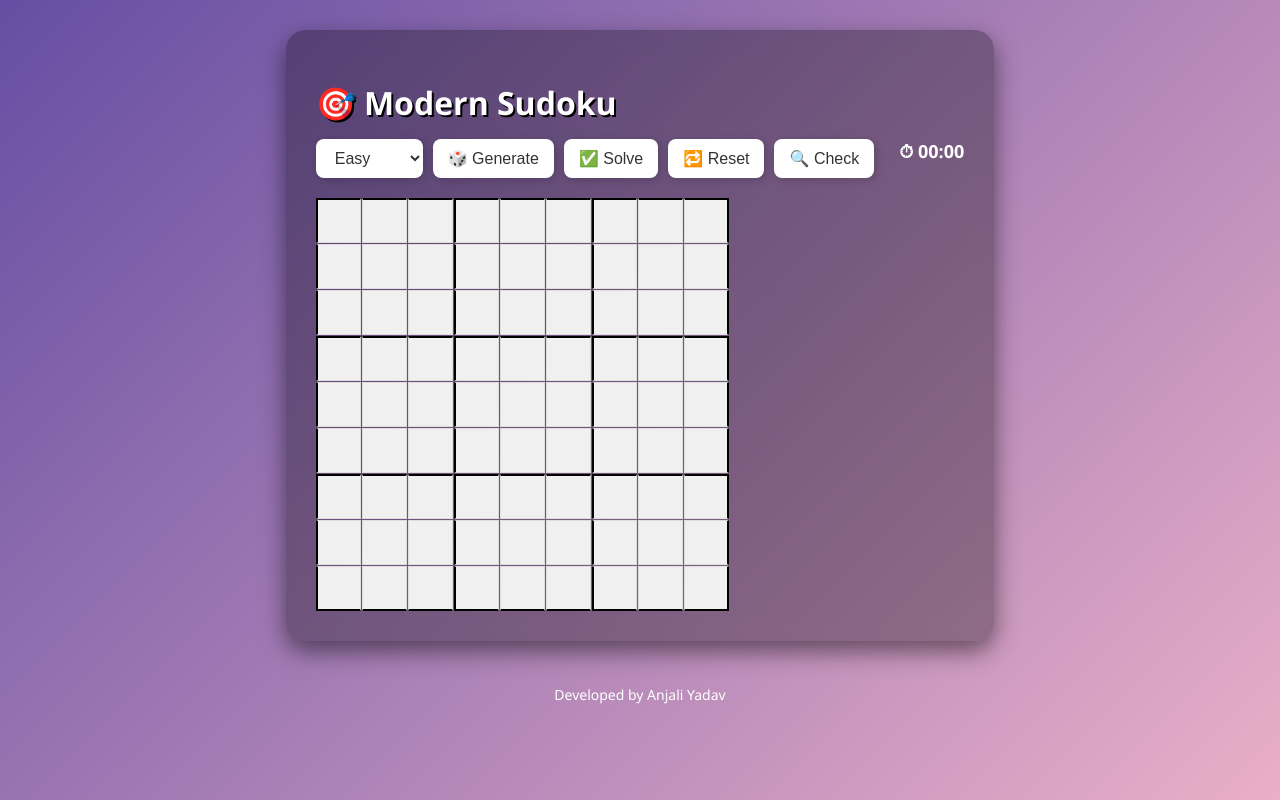
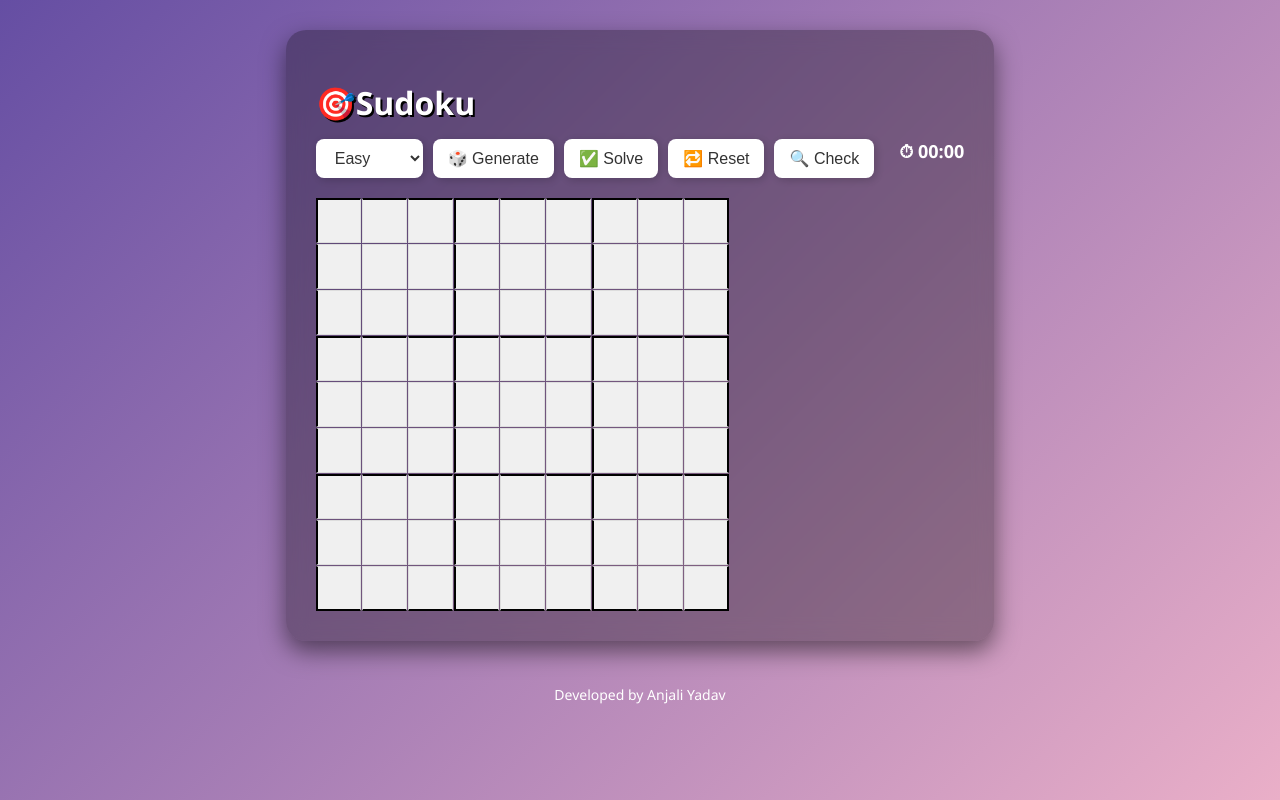
Before and after one commit to anjali-yadav17/SCT_SD_03, a plain HTML site: page index.html in a window 1280 px wide. Drawn offline with Linux system fonts and the light colour scheme.

Commit message:
updated feature

```diff
--- a/index.html
+++ b/index.html
@@ -8,7 +8,7 @@
 </head>
 <body>
   <div class="container">
-    <h1>🎯 Modern Sudoku</h1>
+    <h1>🎯Sudoku</h1>
     <div class="controls">
       <select id="difficulty">
         <option value="easy">Easy</option>
```
